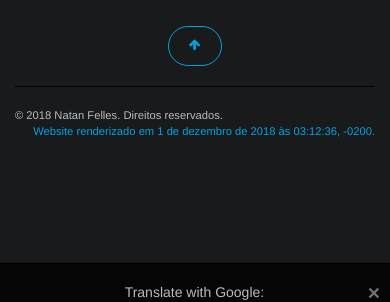
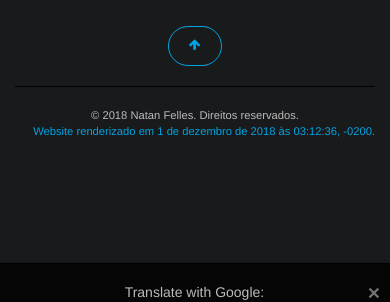
Before and after one commit to natanfelles/natanfelles.github.io, a Jekyll site: the page built from sobre.md, in a window 390 px wide and 900 px high, scrolled down 80 px. Shown: the part 577-879 px from the top of the window. Built offline with Jekyll 4.4.1, drawn with Linux system fonts in a browser that asks for light colours; nearby versions of some CDN libraries; a script that is not in the unit is left out; comment, search, counter and statistics services are not loaded.

Commit message:
Align center on mobiles and fix form-control sizes

```diff
--- a/assets/styles.css
+++ b/assets/styles.css
@@ -109,6 +109,7 @@ legend {
 
 .form-control {
     font-size: 16px;
+    height: 36px;
 }
 
 .dark .form-control {
@@ -1258,4 +1259,8 @@ h6:hover .header-link {
     .theme-switcher {
         left: 25px;
     }
+
+    footer {
+        text-align: center;
+    }
 }
```
Also changed, not shown: assets/styles.min.css.
